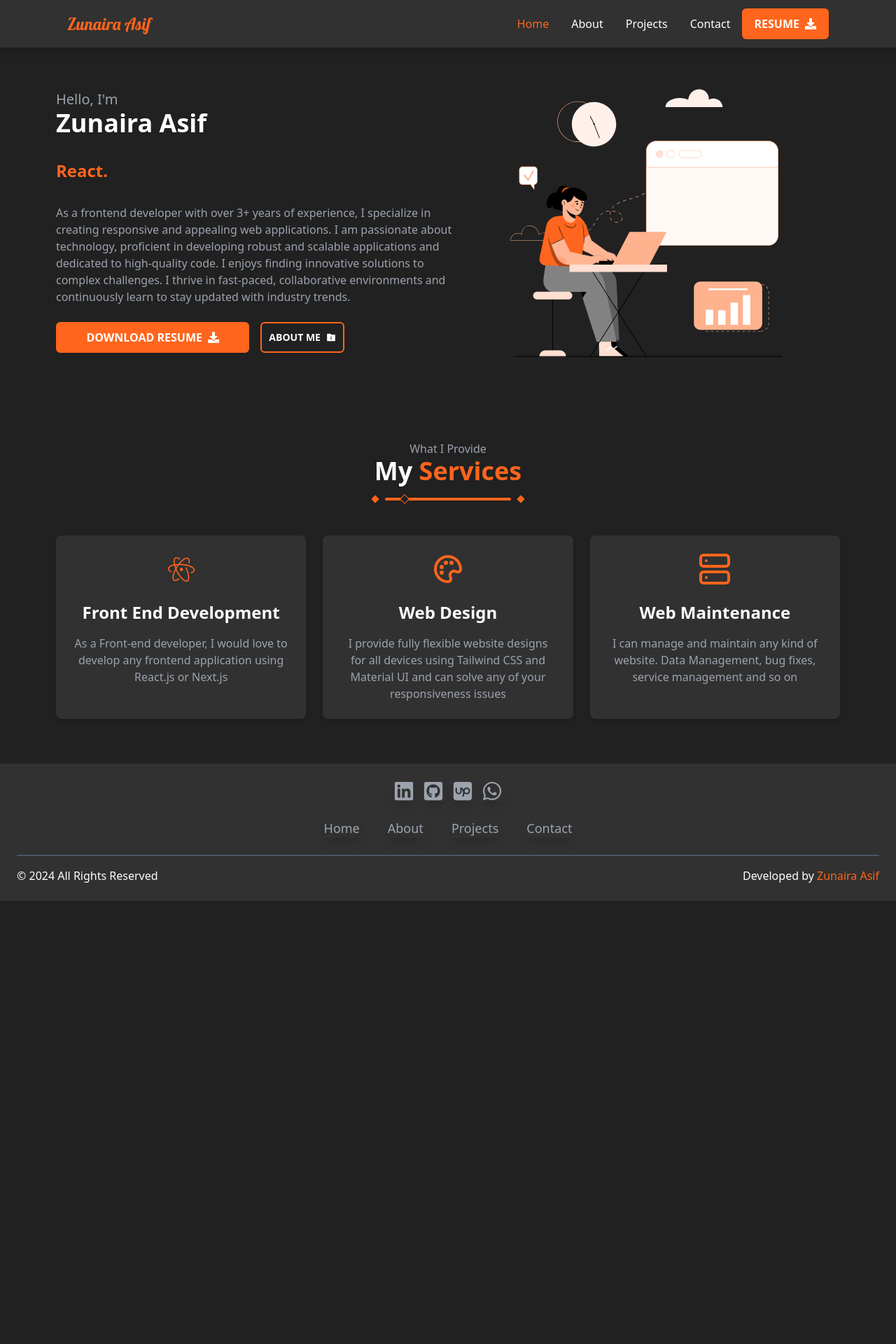
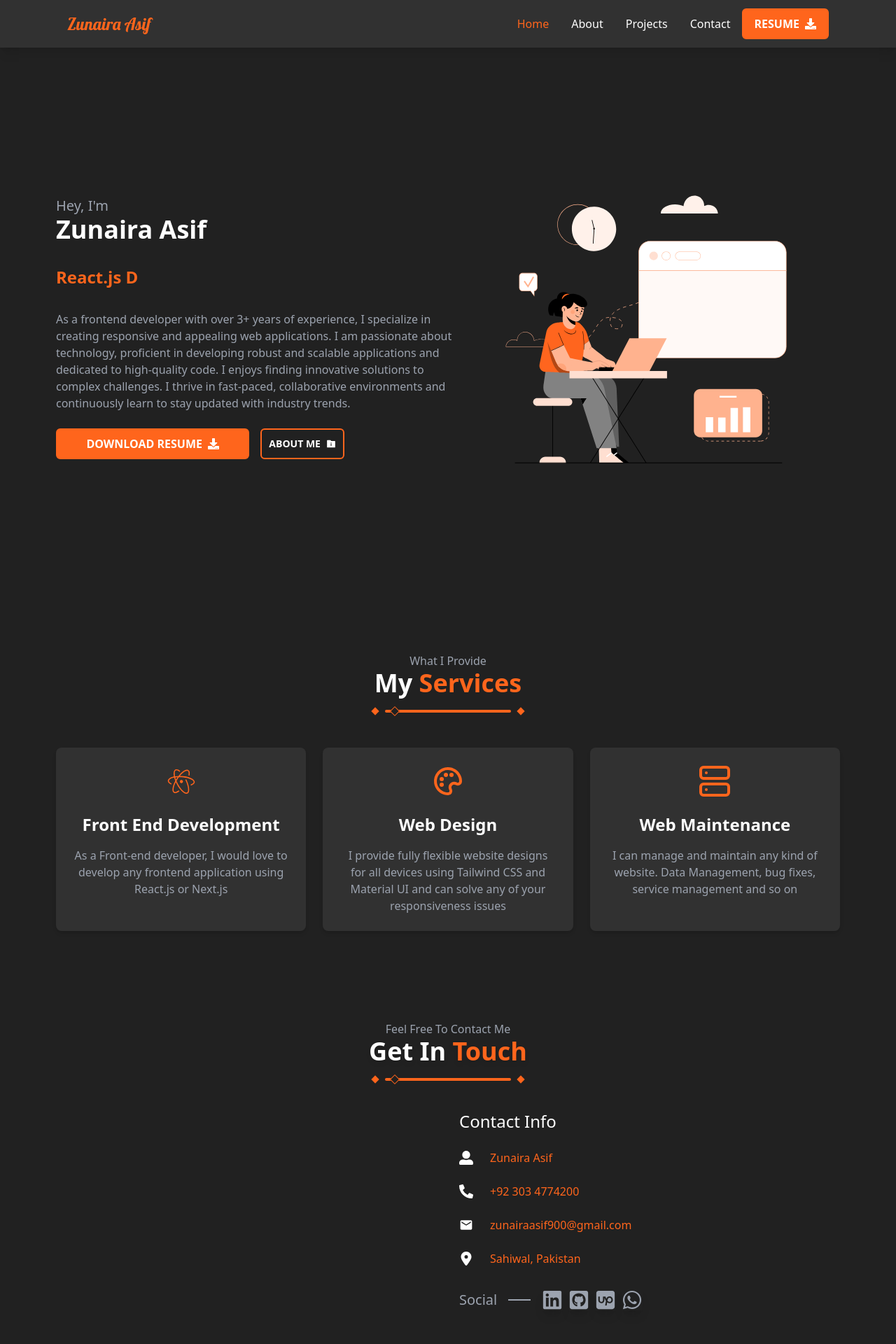
Before and after one commit to zunairaasif/My-Portfolio, a React (Create React App) app: page / in a window 1280 px wide. Shown: the top 1920 px of the page at 70% size. Before the commit the page ends 1287 px from the top, so only its background shows below. Built offline with nearby package versions, Linux system fonts and the light colour scheme.

Commit message:
buttons issues resolved

```diff
--- a/src/components/common/Navbar/index.jsx
+++ b/src/components/common/Navbar/index.jsx
@@ -108,14 +108,11 @@ export default function Navbar() {
               ))}
             </nav>
 
-            <div className="m-3">
-              <button
-                onClick={handleDownload}
-                className="w-full bg-primary py-2 px-4 gap-2 rounded font-bold flex items-center justify-center"
-              >
+            <div className="mx-3">
+              <PrimaryBtn onClick={handleDownload} className="w-full">
                 RESUME
                 <FaDownload />
-              </button>
+              </PrimaryBtn>
             </div>
           </Drawer>
         </div>
--- a/src/components/layouts/Intro/index.jsx
+++ b/src/components/layouts/Intro/index.jsx
@@ -10,10 +10,9 @@ import coding from "../../../assets/coding.json";
 import PrimaryBtn from "../../buttons/PrimaryButton";
 import SecondaryBtn from "../../buttons/SecondaryButton";
 
-const PdfUrl = "/zunaira-asif_resume.pdf";
-
 const Intro = () => {
-  const Downloadfile = (url) => {
+  const handleDownload = () => {
+    const url = "/zunaira-asif_resume.pdf";
     const fileName = url.split("/").pop();
     const link = document.createElement("a");
     link.href = url;
@@ -21,10 +20,6 @@ const Intro = () => {
     document.body.appendChild(link);
     link.click();
     link.remove();
-  };
-
-  const handleDownload = () => {
-    Downloadfile(PdfUrl);
   };
 
   const defaultOptions = {
@@ -37,17 +32,21 @@ const Intro = () => {
   };
 
   return (
-    <div className="parent flex flex-col-reverse lg:flex-row items-center sm:justify-center justify-between">
+    <div
+      className="parent min-h-[100vh] flex flex-col-reverse lg:flex-row
+      items-center sm:justify-center justify-between"
+    >
       <motion.div
         initial={{ x: "-100vw" }}
         animate={{ x: 0 }}
         transition={{ duration: 1 }}
       >
-        <h2 className="text-neutral text-xl font-medium">Hello, I'm</h2>
+        <h2 className="text-neutral text-xl font-medium">Hey, I'm</h2>
         <h1 className="text-4xl font-semibold mb-0">Zunaira Asif</h1>
         <div className="my-8">
           <TypeAnimation
-            className="text-2xl text-primary my-4    font-bold text-center translate-y-[-100%] sm:translate-y-[-0%]  sm:text-2xl sm:mb-2 md:text-left"
+            className="text-2xl text-primary my-4 font-bold text-center
+            translate-y-[-100%] sm:translate-y-[-0%] sm:text-2xl sm:mb-2 md:text-left"
             cursor={true}
             sequence={[
               "Frontend Developer",
--- a/src/pages/Contact.jsx
+++ b/src/pages/Contact.jsx
@@ -70,7 +70,7 @@ const Contact = () => {
   ];
 
   return (
-    <div className="parent py-10">
+    <div className="parent py-16">
       <motion.div
         initial="hidden"
         animate={viewDiv && "visible"}
@@ -90,7 +90,7 @@ const Contact = () => {
           animate={viewDiv && "visible"}
           variants={contactAnimation}
         >
-          <Lottie options={defaultOptions} height={400} width={400} />
+          {/* <Lottie options={defaultOptions} height={400} width={400} /> */}
         </motion.div>
 
         <motion.div
--- a/src/pages/Home.jsx
+++ b/src/pages/Home.jsx
@@ -8,7 +8,7 @@ const Home = () => {
     <>
       <Intro />
       <Services />
-      {/* <Contact /> */}
+      <Contact />
     </>
   );
 };
```
